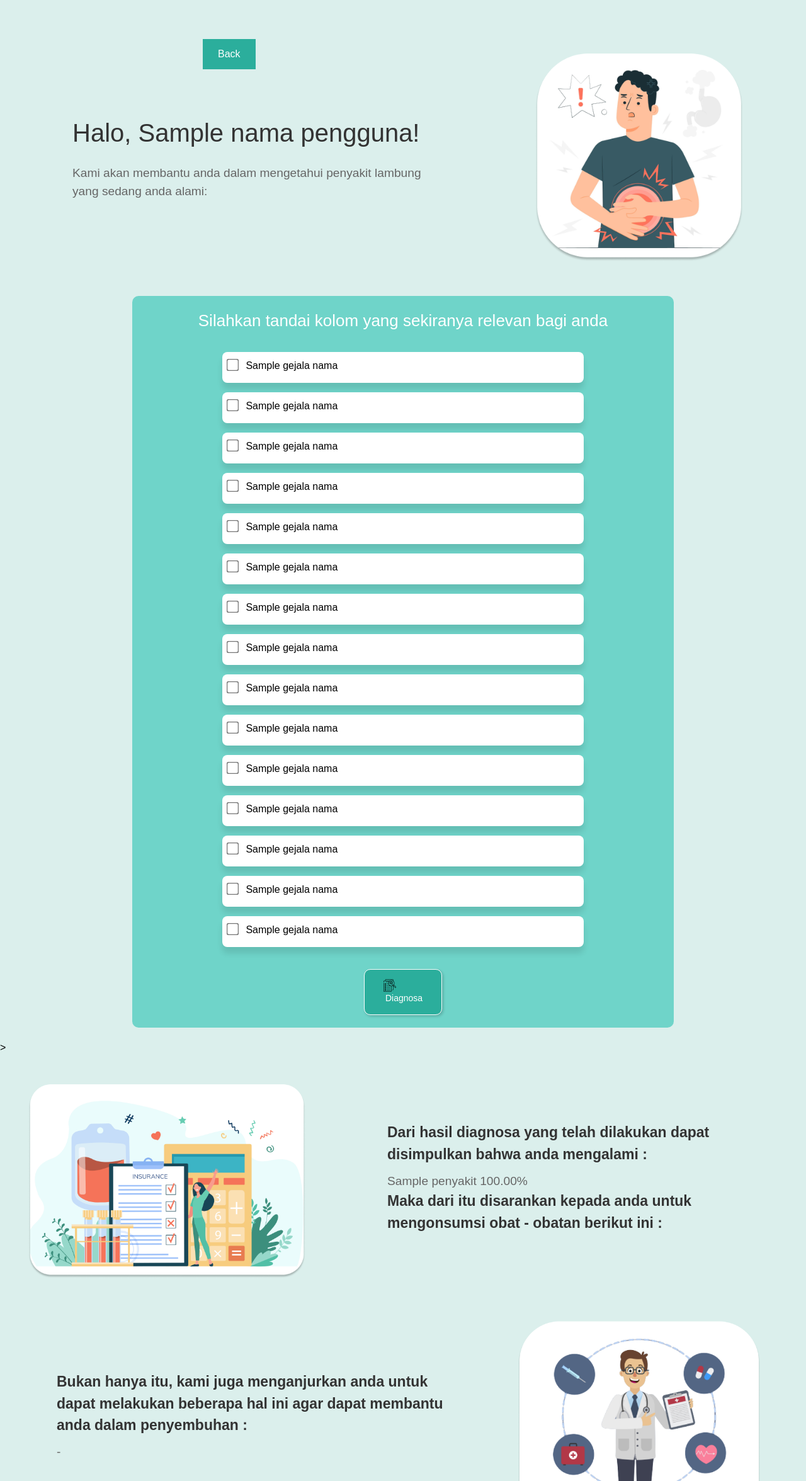
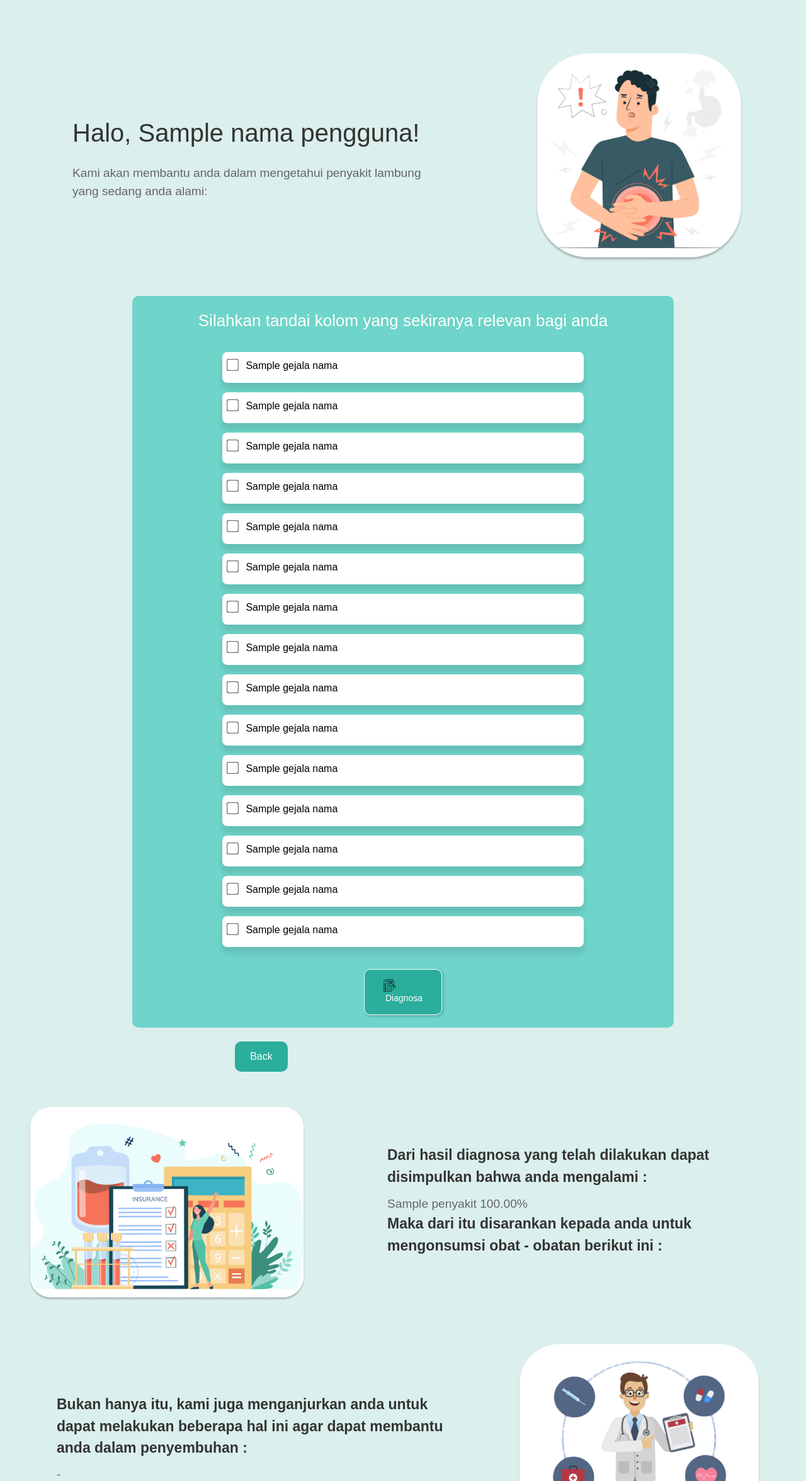
Before and after one commit to MhmmdIchsan/LAMBO-LambungMonitoringDiagnosisOnline, a Flask app: template templates/form.html in a window 1280 px wide. Shown: the top 2352 px of the page at 63% size. Run offline with Flask 3, Linux system fonts and the light colour scheme; the template is opened without the code that fills it: most values are stand-ins (such as "Sample title", 1, 10 or a date in 2020); style sheets or scripts are compiled from the project's sources.

Commit message:
fix: back button position

```diff
--- a/templates/form.html
+++ b/templates/form.html
@@ -80,6 +80,7 @@
 
         .second-section {
             display: flex;
+            margin-top: 60px;
             justify-content: center;
             /* Centers the content horizontally */
             align-items: center;
@@ -331,6 +332,7 @@
             color: #888;
             text-align: center;
             padding: 20px;
+            margin-top: 40px;
         }
 
         .diagnosa-button-container {
@@ -372,6 +374,7 @@
         }
 
         .button {
+            border-radius: 10px;
             background-color: #2BAE9C;
             /* Green */
             border: none;
@@ -388,7 +391,7 @@
             cursor: pointer;
             position: absolute;
             /* Make it absolute positioned */
-            left: 25%;
+            left: 29%;
         }
 
         .button:hover {
@@ -416,7 +419,6 @@
 </head>
 
 <body>
-    <a href="/" class="button button2"> Back </a>
     <div class="home-section">
         <div class="text-content">
             <h1>Halo, {{ nama_pengguna }}!</h1>
@@ -450,7 +452,8 @@
                 </div>
             </form>
         </div>
-    </div>>
+    </div>
+    <a href="/" class="button button2"> Back </a>
     {% if penyakit_tertinggi %}
     <div class="second-section" id="hasil-diagnosa">
         <div class="illustration2"></div>
@@ -474,6 +477,8 @@
     {% else %}
     <p class="no-detection">Tidak ada penyakit yang terdeteksi berdasarkan gejala yang diinputkan.</p>
     {% endif %}
+
+
 </body>
 <script>
     // Setelah hasil dihasilkan atau formulir diproses
```
